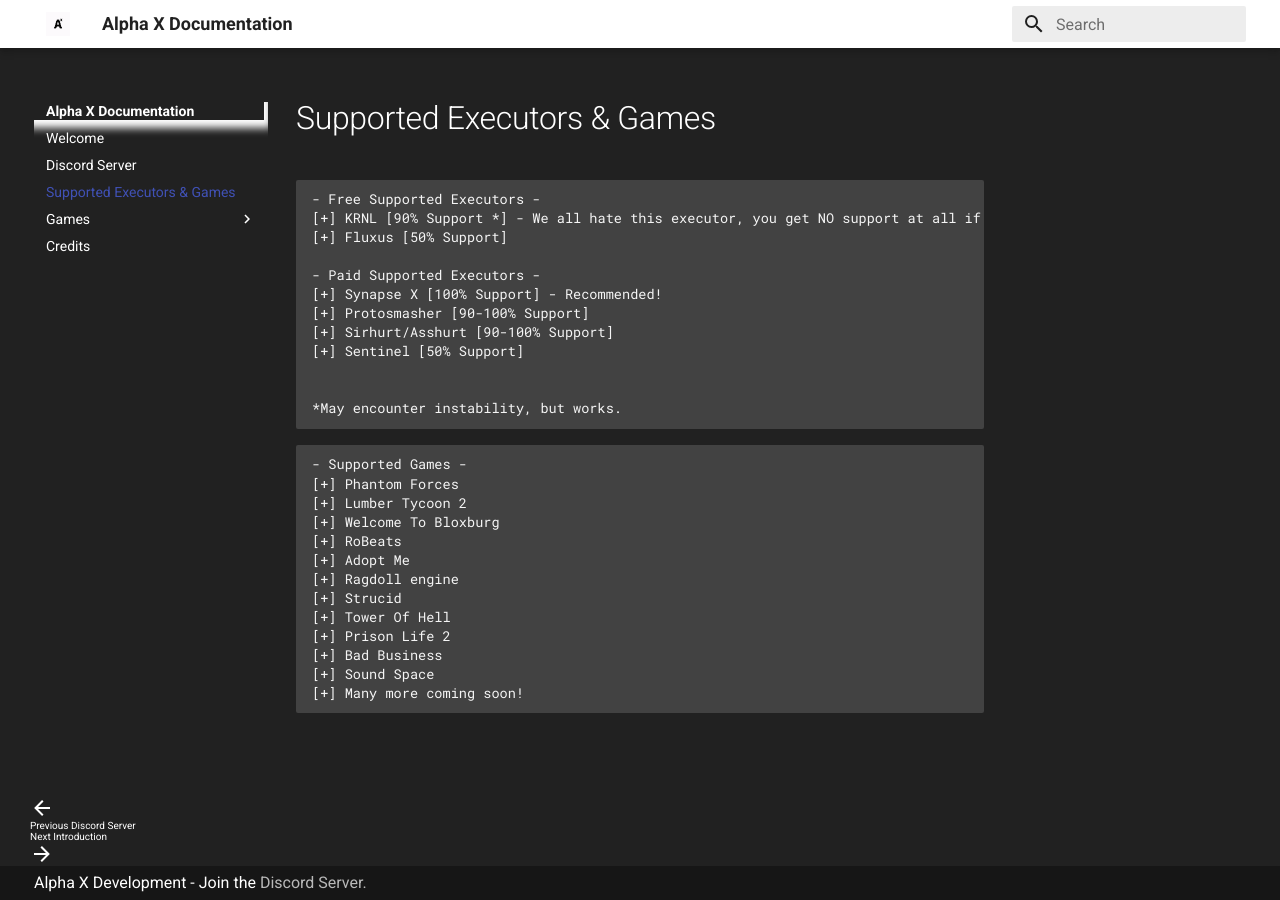
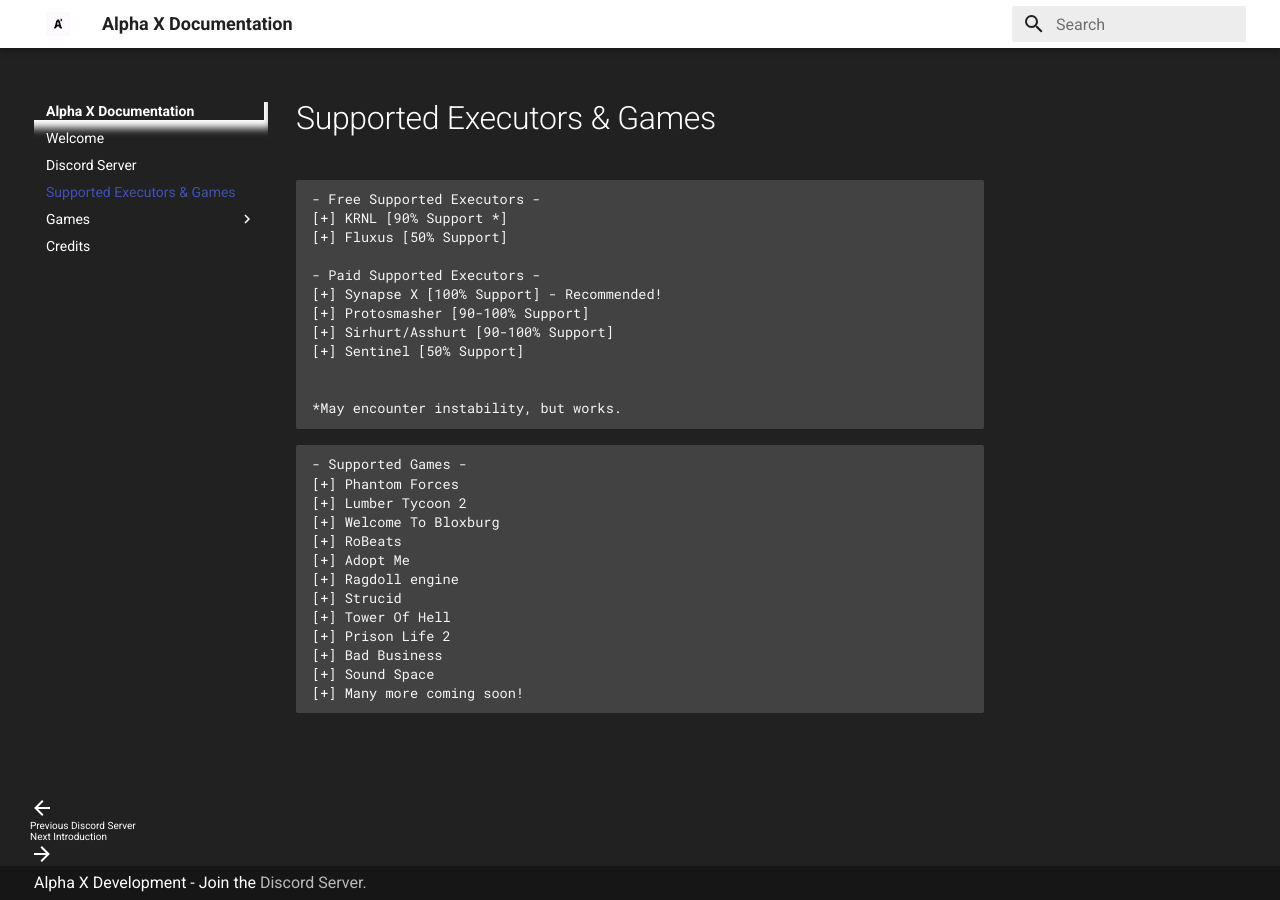
Before and after one commit to S0LDR/AlphaX-Docs, an MkDocs documentation site: the page built from docs/supported.md, in a window 1280 px wide. Built offline with MkDocs 1.6.1 and Material for MkDocs 9.7.7, drawn with Linux system fonts in a browser that asks for light colours.

Commit message:
introvert

````diff
--- a/docs/supported.md
+++ b/docs/supported.md
@@ -2,7 +2,7 @@
 
 ```
 - Free Supported Executors -
-[+] KRNL [90% Support *] - We all hate this executor, you get NO support at all if you use this.
+[+] KRNL [90% Support *]
 [+] Fluxus [50% Support]
 
 - Paid Supported Executors -
````
Also changed, not shown: site/search/search_index.json, site/supported/index.html, 1 other file.
